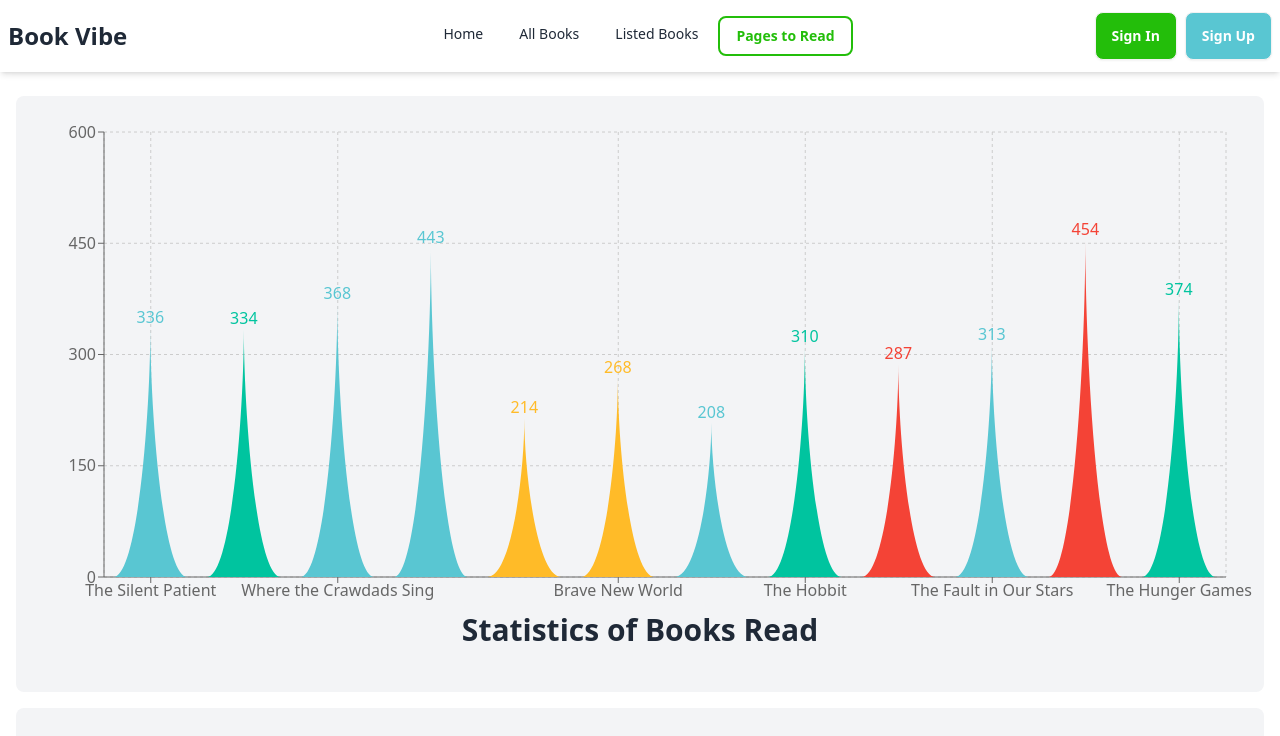
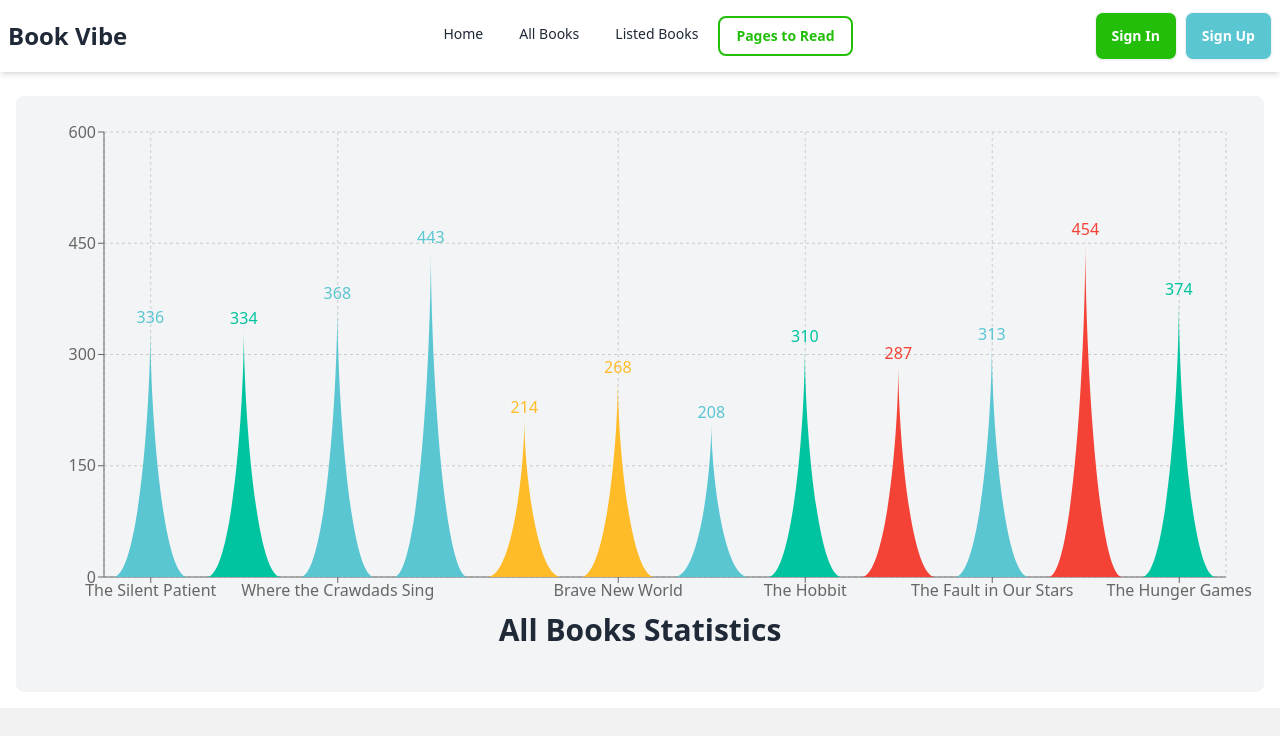
Before and after one commit to dear-mahmud-bd/react-router-explore-vibe, a React (Vite) app: page /pages-to-read in a window 1280 px wide. Shown: the top 736 px of the page. Built offline with nearby package versions, Linux system fonts and the light colour scheme.

Commit message:
Pages to read dynamically

```diff
--- a/src/components/PagesToRead/PagesToRead.jsx
+++ b/src/components/PagesToRead/PagesToRead.jsx
@@ -4,6 +4,7 @@ import PropTypes from 'prop-types';
 import axios from 'axios';
 import { BarChart, Bar, XAxis, YAxis, CartesianGrid, Cell, ResponsiveContainer, Tooltip } from 'recharts';
 import useFetchBooks from '../utility/useFetchBooks';
+import { getMatchedBooks } from '../utility/useLocalStorage';
 
 
 const getPath = (x, y, width, height) => {
@@ -20,16 +21,31 @@ const TriangleBar = ({ fill = '#8884d8', x = 0, y = 0, width = 0, height = 0 })
 const PagesToRead = () => {
 
     const { data: books, loading, error } = useFetchBooks('books.json');
-    if (loading) {
-        return <div className='flex items-center justify-center h-96'><span className="loading loading-dots loading-lg"></span></div>;
-    }
+    console.log(books);
 
-    // const [books, setBooks] = useState([]);
+    const readBooks = getMatchedBooks(books, "Read");
+
+    // const storedReadBookIds = getStoredBookIds("Read");
+    // console.log(storedReadBookIds);
     // useEffect(() => {
-    //     axios.get('books.json')
-    //         .then(res => setBooks(res.data))
-    // }, [])
-    // console.log(books);
+    //     if (books && books.length > 0) {
+    //         const matchedBooks = [];
+
+    //         storedReadBookIds.forEach(bookId => {
+    //             const book = books.find(book => book.bookId === bookId);
+    //             if (book) {
+    //                 matchedBooks.push(book);
+    //             }
+    //         });
+
+    //         setReadBooks(matchedBooks);
+    //     }
+    // }, [books]);
+
+    console.log(readBooks);
+
+
+
 
 
     const getColor = (rating) => {
@@ -39,13 +55,17 @@ const PagesToRead = () => {
         return '#F44336';
     };
 
+    if (loading) {
+        return <div className='flex items-center justify-center h-96'><span className="loading loading-dots loading-lg"></span></div>;
+    }
     return (
         <div className='space-y-4'>
+            {readBooks.length > 0 &&
                 <div className='bg-gray-100 px-2 pt-4 pb-1 rounded-lg'>
                     <div style={{ width: '100%', height: 500 }}>
                         <ResponsiveContainer>
                             <BarChart
-                            data={books}
+                                data={readBooks}
                                 margin={{
                                     top: 20,
                                     right: 30,
@@ -58,7 +78,7 @@ const PagesToRead = () => {
                                 <Tooltip />
                                 <YAxis dataKey="totalPages" />
                                 <Bar dataKey="totalPages" fill="#8884d8" shape={<TriangleBar />} label={{ position: 'top' }}>
-                                {books.map((entry, index) => (
+                                    {readBooks.map((entry, index) => (
                                         <Cell key={`cell-${index}`} fill={getColor(entry.rating)} />
                                     ))}
                                 </Bar>
@@ -67,6 +87,7 @@ const PagesToRead = () => {
                     </div>
                     <h1 className='text-3xl font-bold text-center mb-10'>Statistics of Books Read</h1>
                 </div>
+            }
             <div className='bg-gray-100 px-2 pt-4 pb-1 rounded-lg'>
                 <div style={{ width: '100%', height: 500 }}>
                     <ResponsiveContainer>
--- a/src/components/utility/useLocalStorage.js
+++ b/src/components/utility/useLocalStorage.js
@@ -1,4 +1,4 @@
-// localStorageUtils.js
+
 const getStoredBookIds = (params) => {
     let storedBookIds;
     if (params === "Read") storedBookIds = localStorage.getItem('savedReadBookIds');
@@ -22,4 +22,17 @@ const saveBookId = (id, params) => {
     }
 };
 
-export { getStoredBookIds, saveBookId }
+const getMatchedBooks = (books, params) => {
+    const storedReadBookIds = getStoredBookIds(params);
+    const matchedBooks = [];
+    storedReadBookIds.forEach(bookId => {
+        const book = books.find(book => book.bookId === bookId);
+        if (book) {
+            matchedBooks.push(book);
+        }
+    });
+    return matchedBooks;
+};
+
+
+export { getStoredBookIds, saveBookId, getMatchedBooks }
```
Lines whose indentation alone changed are shown as unchanged.
